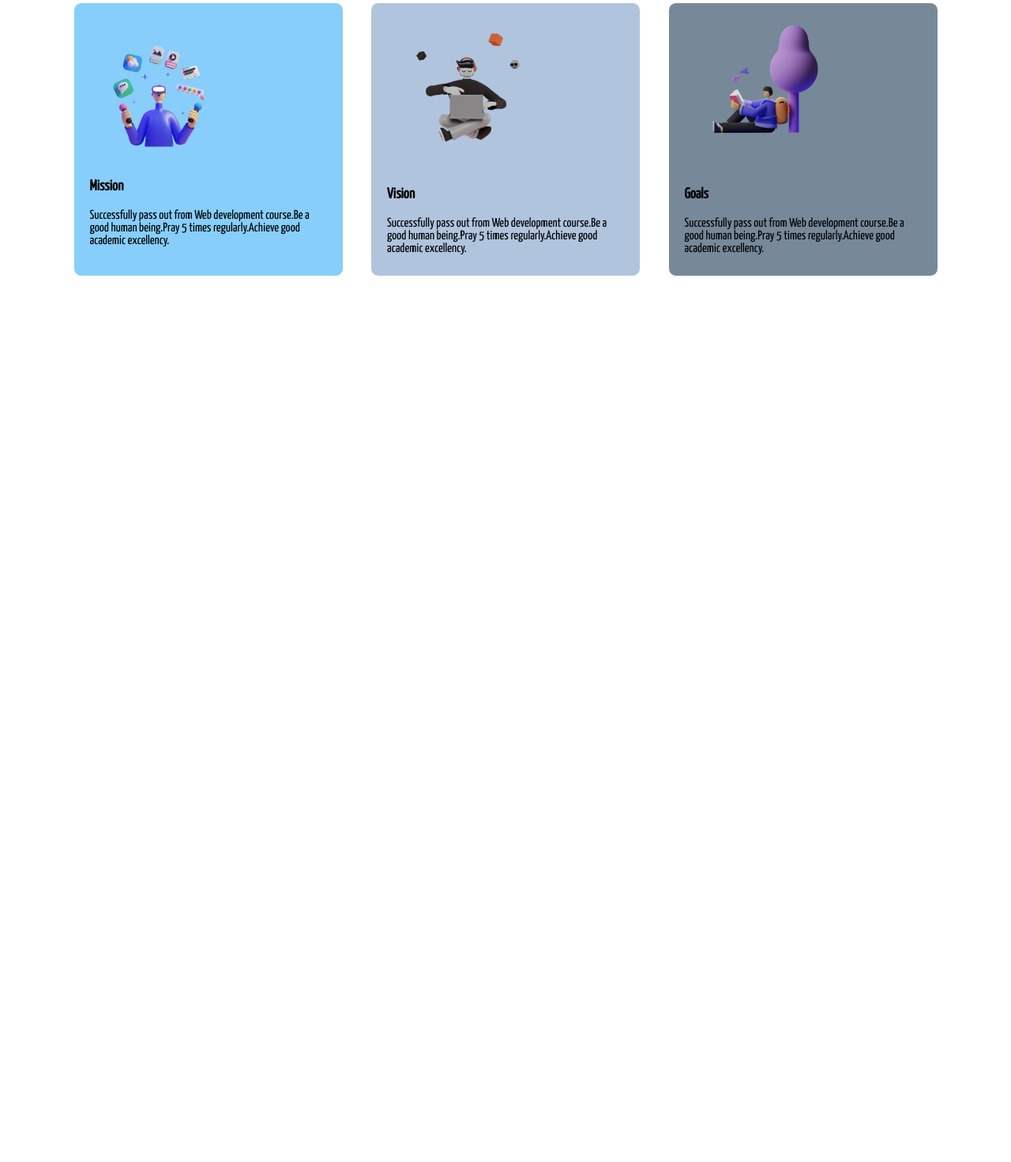
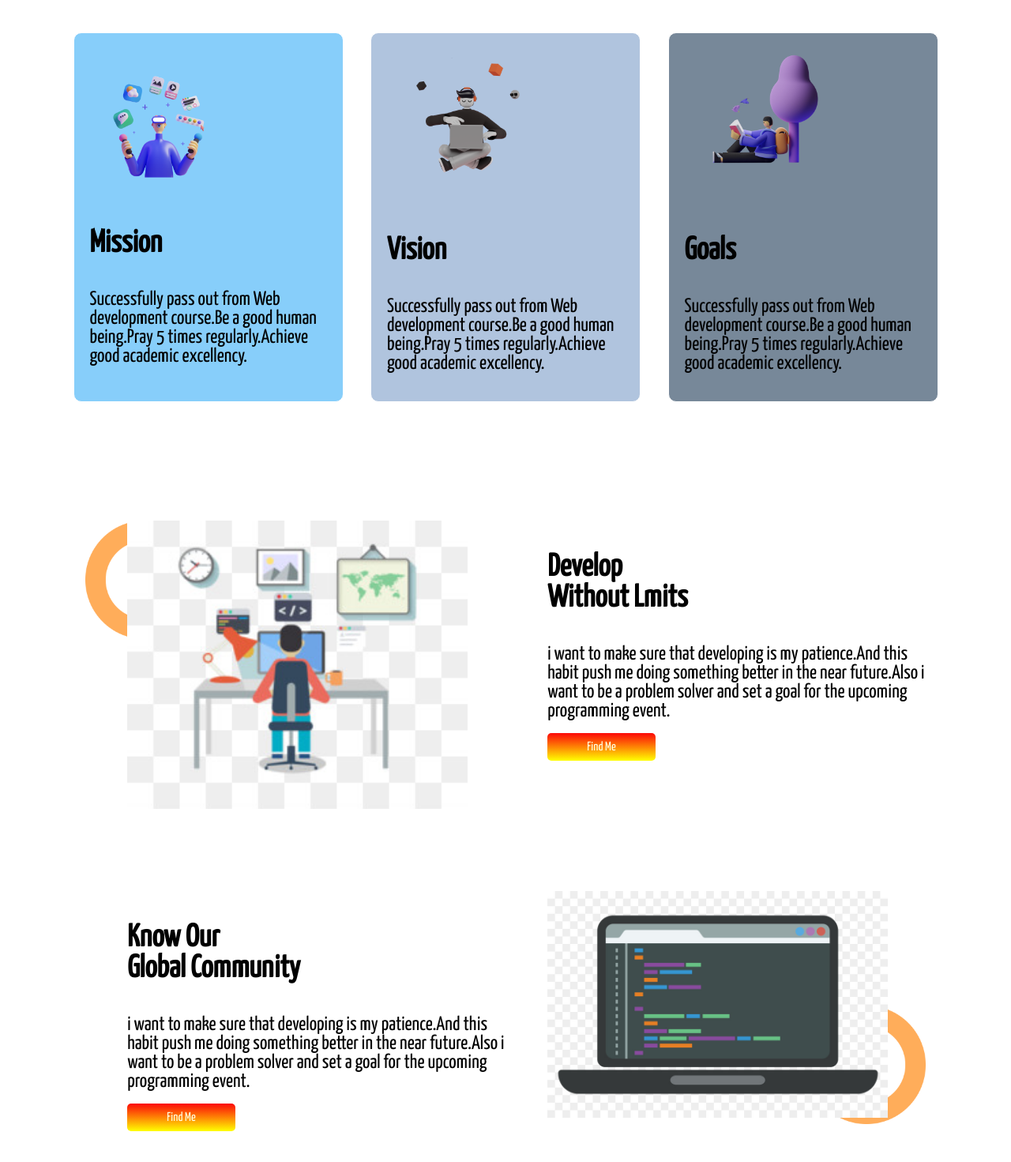
Before and after one commit to HasanShorif/assignment-1, a plain HTML site: page index.html in a window 1280 px wide. Shown: the part 641-2112 px from the top of the page at 79% size. Before the commit the page ends 1049 px from the top, so only its background shows below. Drawn offline with Linux system fonts and the light colour scheme.

Commit message:
third section done

```diff
--- a/index.html
+++ b/index.html
@@ -51,5 +51,25 @@
 
         </div>
     </section>
+    <section class="third-section banner">
+            <div class="developing">
+                <img src="developer1.jpg" alt="">
+            </div>
+            <div class="developing">
+                <h3>Develop <br>Without Lmits </h3>
+                <p>i want to make sure that developing is my patience.And this habit push me doing something better in the near future.Also i want to be a problem solver and set a goal for the upcoming programming event.</p>
+                <a class="link-button" target="_blank" href="https://github.com/HasanShorif">Find Me</a>
+            </div>
+    </section>
+    <section class="third-section side-banner">
+        <div class="developing">
+            <h3>Know Our <br>Global Community </h3>
+            <p>i want to make sure that developing is my patience.And this habit push me doing something better in the near future.Also i want to be a problem solver and set a goal for the upcoming programming event.</p>
+            <a class="link-button" target="_blank" href="https://github.com/HasanShorif">Find Me</a>
+        </div>
+        <div class="developing">
+            <img src="developer2.jpg" alt="">
+        </div>
+</section>
     </body>
 </html>
--- a/style.css
+++ b/style.css
@@ -16,7 +16,7 @@ h1{
     display: flex;
 }
 .inline p{
-    font-size: larger;
+    font-size: 25px;
 }
 .half-width{
     width: 60%;
@@ -59,12 +59,44 @@ h2{
 #mission{
     background-color: lightskyblue;
     padding: 10px 20px;
+    font-size: 25px;
 }
 #vision{
     background-color: lightsteelblue;
     padding: 10px 20px;
+    font-size: 25px;
 }
 #goals{
     background-color:lightslategray;
     padding: 10px 20px;
+    font-size: 25px;
 }
+.third-section{
+    display: flex;
+    margin: 100px;
+}
+h3{
+    font-size: 40px;
+}
+.developing{
+    width: 50%;
+    padding-left: 5%;
+
+}
+.developing img{
+    width: 90%;
+}
+.developing p{
+    font-size: 25px;
+}
+.banner{
+    background-image: url(shapes/shape-1.png);
+    background-size: 150px;
+    background-repeat: no-repeat;
+}
+.side-banner{
+    background-image: url(shapes/shape-1.png);
+    background-size: 150px;
+    background-repeat: no-repeat;
+    background-position:right bottom;
+}
```
Also changed, not shown: developer1.jpg (added), developer2.jpg (added).
